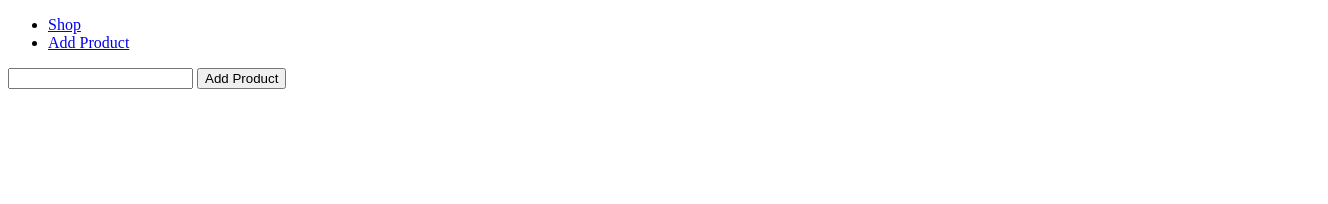
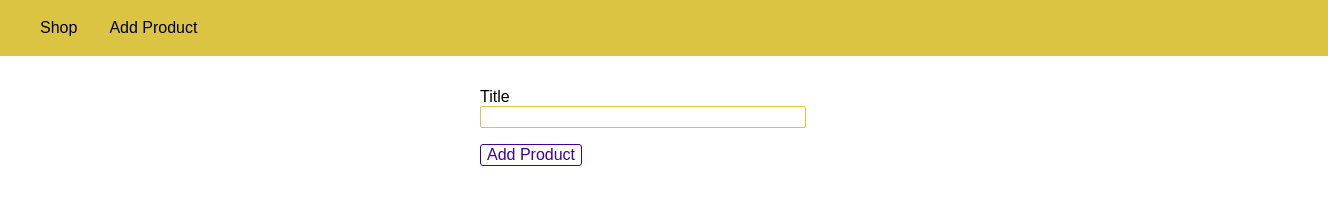
Before and after one commit to preet3001/Shop_Project, a website: page views/add-product.html in a window 1280 px wide. Shown: the whole page, 1328 px wide, since content can reach past the window. Drawn offline with Linux system fonts and the light colour scheme.

Commit message:
added styling to project using css

```diff
--- /dev/null
+++ b/public/css/main.css
@@ -0,0 +1,45 @@
+body {
+    padding: 0;
+    margin: 0;
+    font-family: sans-serif;
+}
+
+main {
+    padding: 1rem;
+}
+
+.main-header {
+    width: 100%;
+    height: 3.5rem;
+    background-color: #dbc441;
+    padding: 0 1.5rem;
+}
+
+.main-header__nav {
+    height: 100%;
+    display: flex;
+    align-items: center;
+}
+
+.main-header__item-list {
+    list-style: none;
+    margin: 0;
+    padding: 0;
+    display: flex;
+}
+
+.main-header__item {
+    margin: 0 1rem;
+    padding: 0;
+}
+
+.main-header__item a {
+    text-decoration: none;
+    color: black;
+}
+
+.main-header__item a:hover,
+.main-header__item a:active,
+.main-header__item a.active{
+    color: #3e00a1;
+}
--- /dev/null
+++ b/public/css/product.css
@@ -0,0 +1,36 @@
+.product-form {
+    width: 20rem;
+    max-width: 90%;
+    margin: auto;
+}
+
+.form-control {
+    margin: 1rem 0;
+}
+
+.form-control label,
+.form-control input{
+    display: block;
+    width: 100%;
+}
+
+.form-control input {
+    border: 1px solid #dbc441;
+    font: inherit;
+    border-radius: 2px;
+}
+
+button{
+    font: inherit;
+    border: 1px solid #3e00a1;
+    color: #3e00a1;
+    background: white;
+    border-radius: 3px;
+    cursor: pointer;
+}
+
+button:hover,
+button:active {
+    background-color: #3e00a1;
+    color: white;
+}
--- a/routes/admin.js
+++ b/routes/admin.js
@@ -1,5 +1,6 @@
 const express = require('express');
-const rootDir = require('../util/path')
+const rootDir = require('../util/path');
+const path = require('path');
 const router = express.Router();
 
 router.get('/add-product',(req,res,next) => {
--- a/routes/page_not_found.js
+++ b/routes/page_not_found.js
@@ -1,5 +1,7 @@
 const express = require('express');
 const rootDir = require('../util/path')
+const path = require('path');
+
 const router = express.Router();
 
 router.use('/',(req,res,next) => {
--- a/views/add-product.html
+++ b/views/add-product.html
@@ -5,20 +5,25 @@
     <meta http-equiv="X-UA-Compatible" content="IE=edge">
     <meta name="viewport" content="width=device-width, initial-scale=1.0">
     <title>Add Product</title>
+    <link rel="stylesheet" href="/css/main.css">
+    <link rel="stylesheet" href="/css/product.css">
 </head>
 <body>
-    <header>
-        <nav>
-            <ul>
-                <li><a href="/">Shop</a></li>
-                <li><a href="/admin/add-product">Add Product</a></li>
+    <header class="main-header">
+        <nav class="main-header__nav">
+            <ul class="main-header__item-list">
+                <li class="main-header__item"><a href="/">Shop</a></li>
+                <li class="main-header__item"><a href="/admin/add-product">Add Product</a></li>
             </ul>
         </nav>
     </header>
     <main>
-        <form action="/add-product" method = "POST">
-            <input type="text" name="title">
-            <button type="submit">Add Product</button>
+        <form class="product-form" action="/add-product" method = "POST">
+            <div class="form-control">
+                <label for="title">Title</label>
+                <input type="text" name="title" id="title">
+            </div>
+                <button type="submit">Add Product</button>
         </form>
     </main>
 </body>
```
Also changed, not shown: app.js (+4 -3 lines), routes/shop.js (+5 -5 lines), views/404.html (+9 -0 lines), views/shop.html (+7 -6 lines).
